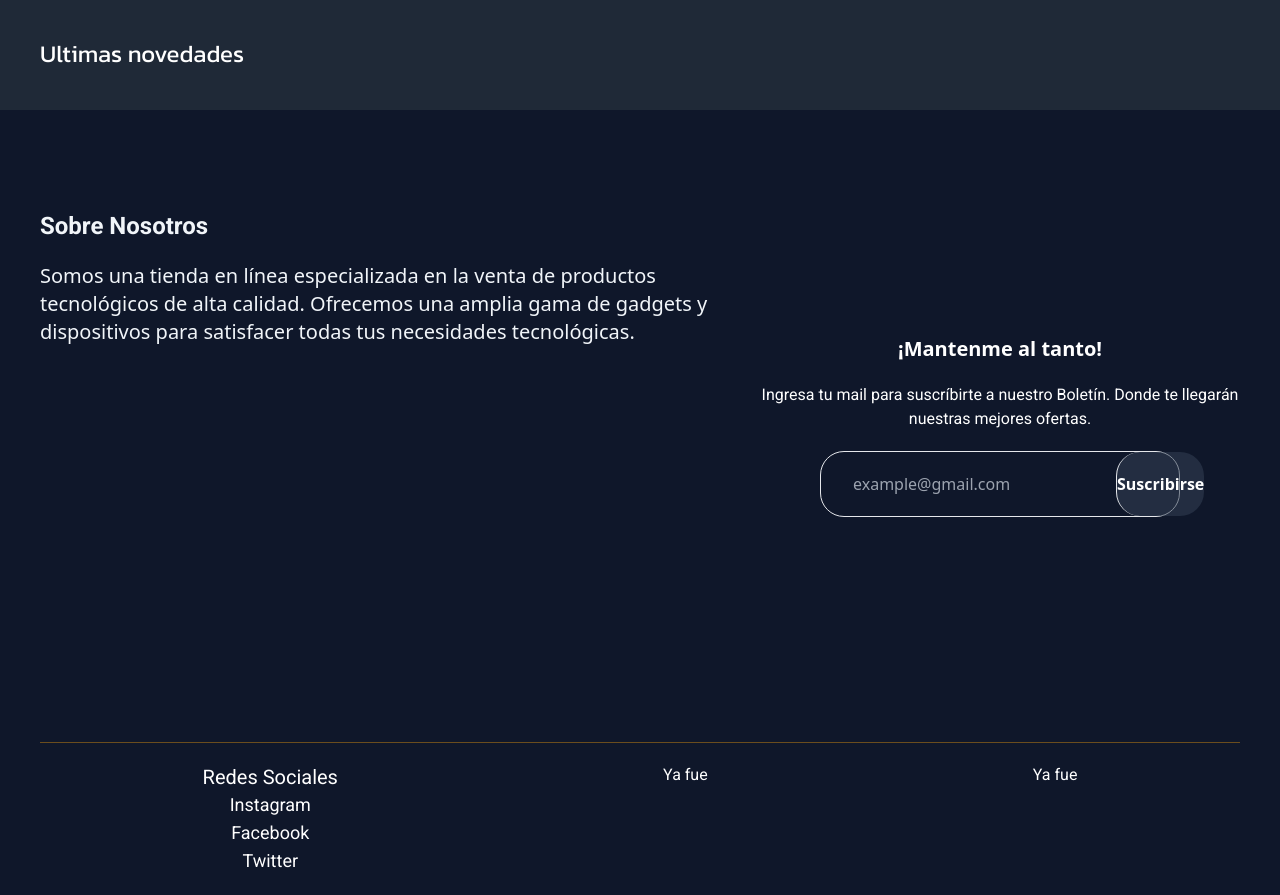
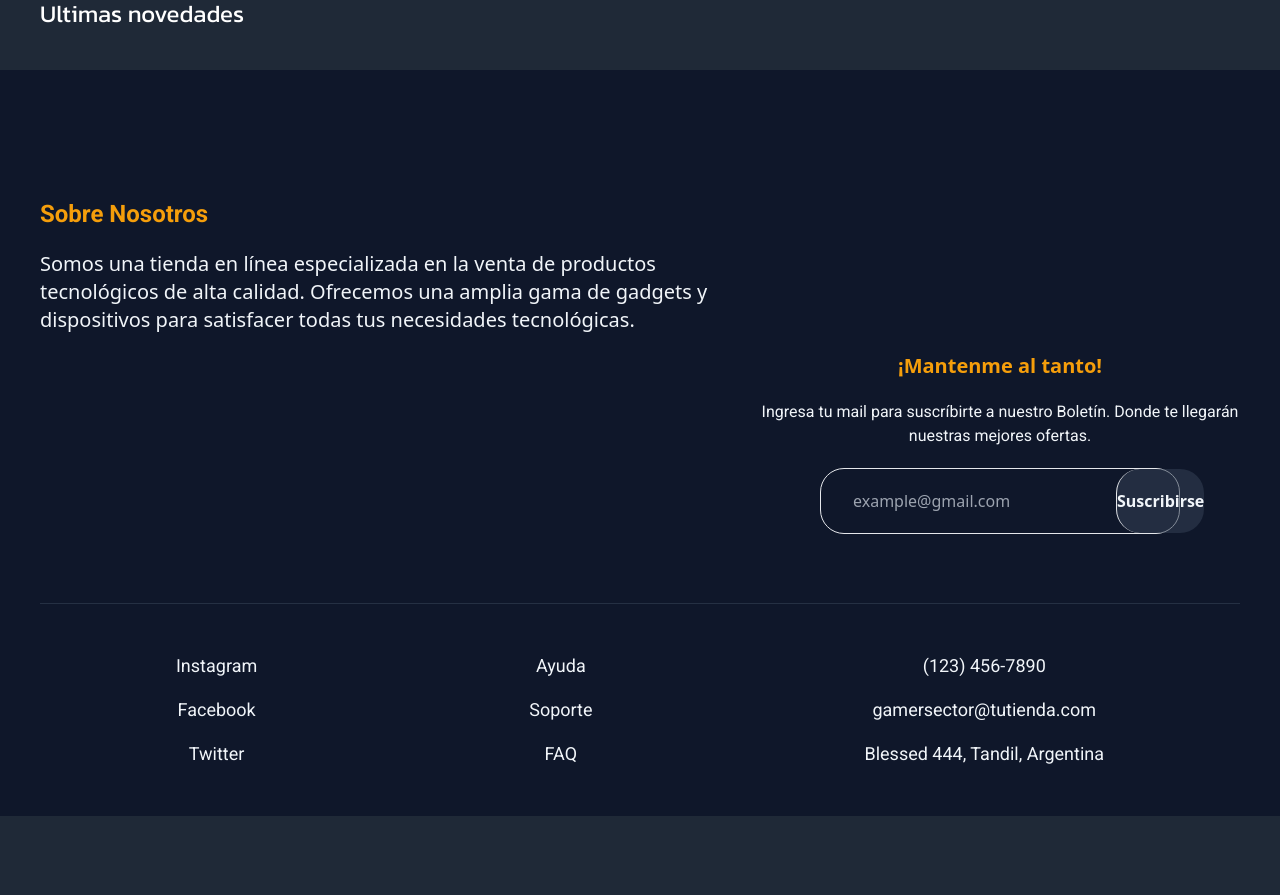
Before and after one commit to MartinEAcosta/gamer-sector-react, a React (Vite) app in the folder gamer-sector/: page / in a window 1280 px wide. Shown: the part 648-1543 px from the top of the page. After the commit the page ends 1464 px from the top, so only its background shows below. Built offline with nearby package versions, Linux system fonts and the light colour scheme; a web font is replaced by a local one.

Commit message:
+posible terminación de footer

```diff
--- a/gamer-sector/src/components/Footer.jsx
+++ b/gamer-sector/src/components/Footer.jsx
@@ -6,9 +6,9 @@ export const Footer = () => {
             <footer className="bg-slate-900 flex-row px-10">
 
                 <div className="grid grid-cols-5 grid-rows-2 items-center">
-                    <section className='col-start-1 col-end-4 row-span-1 text-slate-100 py-20 text-xl'>
+                    <section className='col-start-1 col-end-4 row-start-1  text-slate-100 text-xl'>
 
-                        <h3 className="text-2xl font-bold font-roboto py-5">Sobre Nosotros</h3>
+                        <h3 className="text-2xl font-bold font-roboto py-5 text-amber-500">Sobre Nosotros</h3>
 
                         <p className="">
                             Somos una tienda en línea especializada en la venta de productos tecnológicos de alta calidad.
@@ -18,9 +18,9 @@ export const Footer = () => {
                     </section>
 
 
-                    <article className='grid col-start-4 col-end-6 row-span-2 text-white'>
+                    <article className='grid col-start-4 col-end-6 row-start-1 row-end-3 text-slate-100'>
 
-                        <h4 className="text-xl text-center font-bold">¡Mantenme al tanto!</h4>
+                        <h4 className="text-xl text-center font-bold text-amber-500">¡Mantenme al tanto!</h4>
 
                         <p className="text-center font-roboto my-5">Ingresa tu mail para suscríbirte a nuestro Boletín. Donde te llegarán nuestras mejores ofertas.</p>
 
@@ -33,22 +33,26 @@ export const Footer = () => {
 
                     </article>
 
-                </div>
+                    <div className="grid grid-flow-col col-start-1 col-end-6 row-start-2 mt-40 font-roboto text-center text-slate-100 border-opacity-40 border-t-slate-600 border-t py-5">
 
-                <div className="font-roboto text-center text-white flex justify-around border-opacity-40 border-amber-500 border-t py-5">
-                    <div className="flex-col flex">
-                        <h5 className="text-xl">Redes Sociales</h5>
-                        <a href="" className="text-lg">Instagram</a>
-                        <a href="" className="text-lg">Facebook</a>
-                        <a href="" className="text-lg">Twitter</a>
+                        <div className="flex-col flex m-5">
+                            <a href="" className="text-lg my-2">Instagram</a>
+                            <a href="" className="text-lg my-2">Facebook</a>
+                            <a href="" className="text-lg my-2">Twitter</a>
+                        </div>
 
+                        <div className="flex-col flex m-5">
+                            <a href="" className="text-lg my-2">Ayuda</a>
+                            <a href="" className="text-lg my-2">Soporte</a>
+                            <a href="" className="text-lg my-2">FAQ</a>
+                        </div>
+                        <div className="flex-col flex  m-5">
+                            <p className="text-lg my-2">(123) 456-7890</p>
+                            <p className="text-lg my-2">gamersector@tutienda.com</p>
+                            <p className="text-lg my-2">Blessed 444, Tandil, Argentina</p>
+                        </div>
                     </div>
-                    <div>
-                        <h5>Ya fue</h5>
-                    </div>
-                    <div>
-                        <h5>Ya fue</h5>
-                    </div>
+
                 </div>
 
             </footer>
--- a/gamer-sector/src/components/Header.jsx
+++ b/gamer-sector/src/components/Header.jsx
@@ -8,7 +8,7 @@ export const Header = () => {
 
     return (
         <>
-            <header className=" bg-gray-900 py-10 px-10 flex justify-between items-center z-10 sticky top-0">
+            <header className=" bg-gray-900 py-5 px-10 flex justify-between items-center z-10 sticky top-0">
 
                 <div className="flex">
                     <img className="pr-2" src={ Logo } alt="Logo Gamer Sector" />
--- a/gamer-sector/src/components/Nav.jsx
+++ b/gamer-sector/src/components/Nav.jsx
@@ -4,7 +4,7 @@ import '../styles/Nav.css';
 export const Nav = () => {
     return (
         <>
-            <nav className="bg-slate-800 flex justify-evenly text-slate-100 py-5 shadow-xl z-10 sticky top-31 items-center">
+            <nav className="bg-slate-800 flex justify-evenly text-slate-100 py-5 shadow-xl z-10 sticky top-22 items-center">
                 <div className='dropDown'>
                     <a className="dropBtn flex font-roboto font-bold hover:text-amber-500 hover:opacity-85" href="">CATEGORIAS<img src={ DropDownArrow } alt="" className='w-5 mx-1' /></a>
                     <ul className='dropDownContent'>
--- a/gamer-sector/tailwind.config.js
+++ b/gamer-sector/tailwind.config.js
@@ -11,7 +11,7 @@ export default {
         kanit: ["Kanit", 'sans-serif']
       },
       spacing: {
-        31 : '8.5rem',
+        22 : '7.6rem',
       },
     },
   },
```
